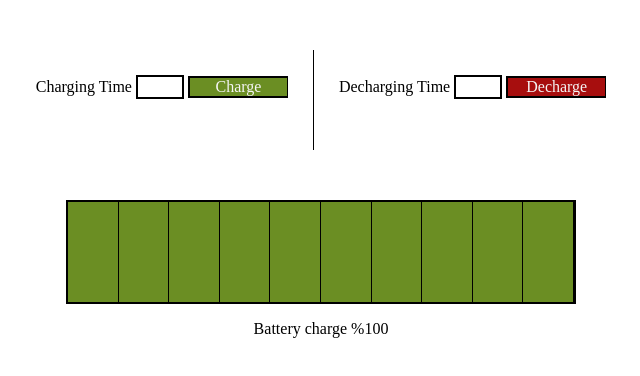
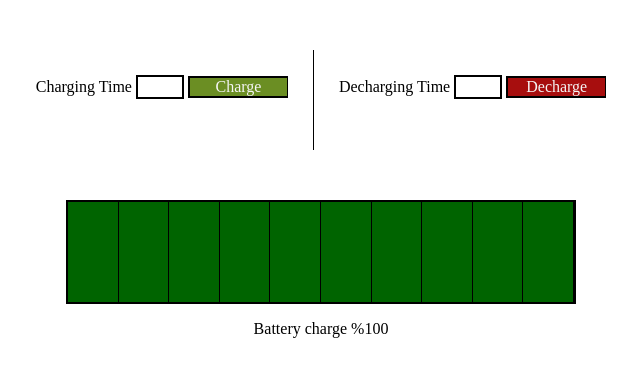
Before and after one commit to MuratTuz/BatteryApp, a plain HTML site: page index.html in a window 1280 px wide. Both pictures are taken after a click on the button "Charge". Shown: the whole page, without its empty margins (319-959 px from the left). Drawn offline with nearby package versions, Linux system fonts and the light colour scheme.

Commit message:
ultimate version

```diff
--- a/css/style.css
+++ b/css/style.css
@@ -32,14 +32,20 @@ button {
     display: flex;
     justify-content: center;
 }
-.cell-charged {
-    background-color: olivedrab;
+.button-charge {
+    background-color: #6b8e23;
     border-right: 1px solid black;
     flex: 1;
 }
 
-.cell-decharged {
+.button-decharge {
     background-color: #a70e0e;
+    border-right: 1px solid black;
+    flex: 1;
+}
+
+.cell-empty {
+    background-color: #f5f5f5;
     border-right: 1px solid black;
     flex: 1;
 }
@@ -59,6 +65,7 @@ button {
     height: 100px;
 }
 
+
 /*
 * {
     background: #000 !important;
--- a/index.html
+++ b/index.html
@@ -18,12 +18,12 @@
         <div class="charge">
                 <label for="charging-time">Charging Time</label>
                 <input type="number" name="charging-time" id="charging-time">
-                <button type="submit" class="cell-charged" id="charge-button">Charge</button>
+                <button type="submit" class="button-charge" id="charge-button">Charge</button>
         </div>
         <div class="decharge">
                 <label for="decharging-time">Decharging Time</label>
                 <input type="number" name="decharging-time" id="decharging-time">
-                <button type="submit" class="cell-decharged" id="decharge-button">Decharge</button>
+                <button type="submit" class="button-decharge" id="decharge-button">Decharge</button>
         </div>
     </div>
 
@@ -35,6 +35,7 @@
         </div>
     </div>
 
+
     <script src="js/Cell.js"></script>
     <script src="js/Battery.js"></script>
     <script src="js/app.js"></script>
--- a/js/Battery.js
+++ b/js/Battery.js
@@ -15,7 +15,7 @@ class Battery {
     }
 
     getCellsCount() {
-        return this.cells.length -1;
+        return this.cells.length;
     }
 
     getTiming() {
--- a/js/app.js
+++ b/js/app.js
@@ -8,8 +8,8 @@ $(function(){
     let timer = undefined;
 
     function createCell() {
-        for (let index = 0; index < 10; index++) {
-            $('.battery').append(`<div class ="cell-decharged" id="cell${index}"></div>`);
+        for (let index = 0; index < battery.getCellsCount(); index++) {
+            $('.battery').append(`<div class ="cell-empty" id="cell${index}"></div>`);
             $('.info').html(`<p>Battery charge %0</p>`);
         }
     }
@@ -24,9 +24,9 @@ $(function(){
             timer = setInterval(() => {
                 battery.setCharge();
                 const index = battery.getLastCell();
-                $(`#cell${index}`).removeClass('cell-decharged').addClass('cell-charged');
                 $('.info').html(`<p>Battery charge %${(index + 1) * 10}</p>`);
-                if (index === battery.getCellsCount()) {
+                cellColor(index);
+                if (index === (battery.getCellsCount() - 1)) {
                     clearInterval(timer);
                 }
             }, battery.getTiming());
@@ -43,8 +43,9 @@ $(function(){
             timer = setInterval(() => {
                 battery.setDecharge();
                 const index = battery.getLastCell() + 1;
-                $(`#cell${index}`).removeClass('cell-charged').addClass('cell-decharged');
+                $(`#cell${index}`).css('background-color', `#F5F5F5`);
                 $('.info').html(`<p>Battery charge %${index * 10}</p>`);
+                cellColor(index - 1);
                 if (index === 0) {
                     clearInterval(timer);
                 }
@@ -53,11 +54,39 @@ $(function(){
     }
 
     function init() {
-        battery = new Battery(10);
+        battery = new Battery(10); // Default 10 cells of battery
         createCell();
         setChargeButtonListener();
         setDechargeButtonListener();
     }
 
+    /**
+     *
+     * @param {*} cellNumber
+     *
+     * This function change cells' color as transparently as possible regarding to cell count. The function
+     * changes first half of the battery cells from red to yellow step by step and then changes other half from yellow
+     * to green dramatically.
+     * red = 0XFF0000
+     * yellow = 0xFFFF00
+     * (dark)green = 0X006400
+     *
+     */
+    function cellColor(cellNumber) {
+        let count = Math.floor(battery.getCellsCount() / 2);
+        let rate1 = Math.floor((0XFF / count) * (cellNumber + 1)).toString(16);
+        let rate2 = Math.floor(0XFFFF00 - ((0XFF9B00 / count) * (cellNumber + 1 - count))).toString(16);
+        while (rate2.length < 6) rate2 = "0" + rate2;
+
+        for (let index = 0; index < cellNumber + 1; index++) {
+            if (cellNumber < count) {
+                $(`#cell${index}`).css('background-color', `#FF${rate1}00`);
+            } else {
+                $(`#cell${index}`).css('background-color', `#${rate2}`);
+            }
+        }
+
+    }
+
     init();
 })
```
